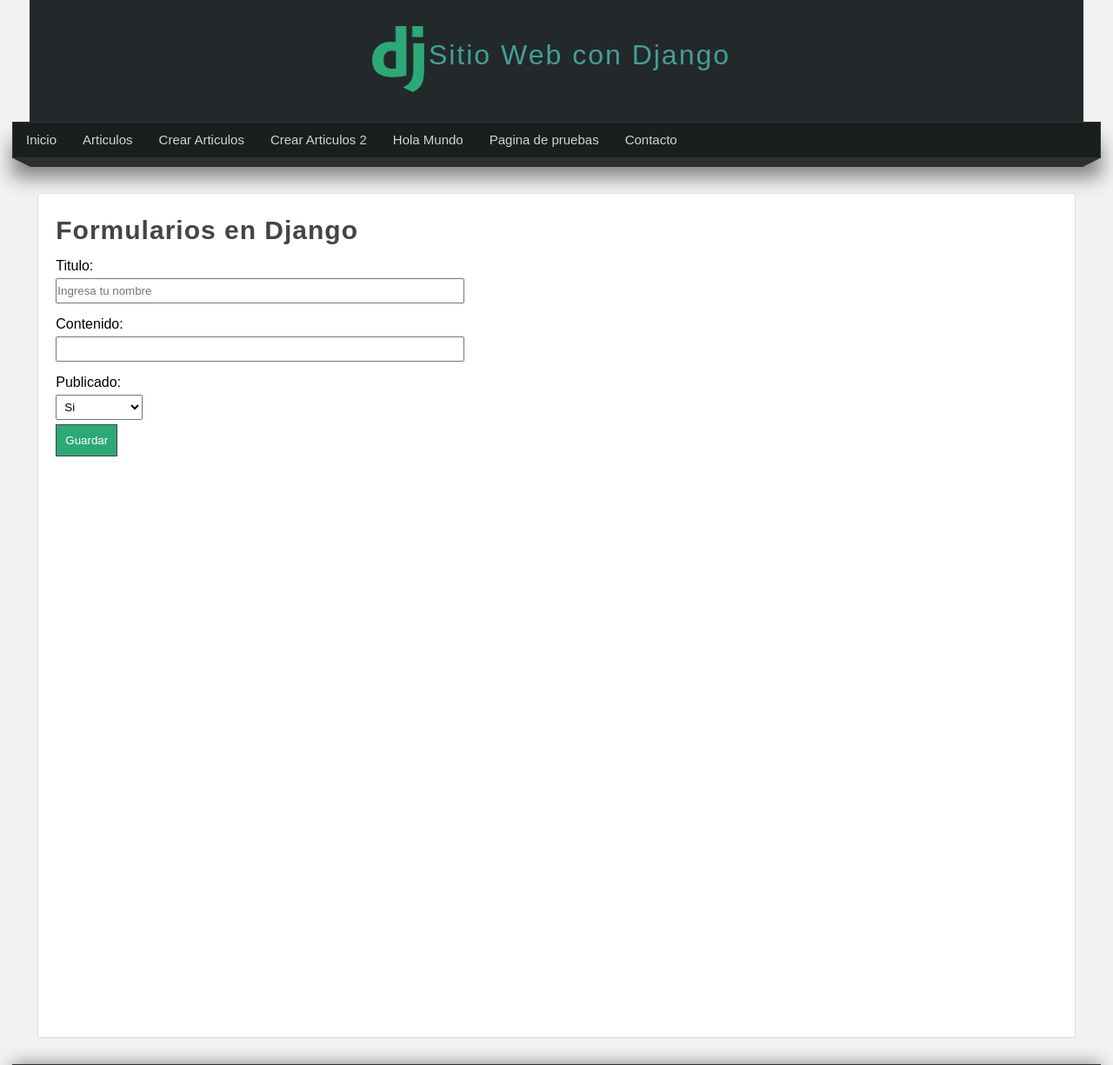
After one commit to juanbeltran2/Django, a Django app: page /create_article/ in a window 1280 px wide. The commit adds this page. Shown: the top 1225 px of the page at 87% size. Run offline with Django 4.2, Linux system fonts and the light colour scheme.

Commit message:
Inicia modulo de formularios

```diff
--- a/aprendiendoDjango/aprendiendoDjango/urls.py
+++ b/aprendiendoDjango/aprendiendoDjango/urls.py
@@ -35,4 +35,7 @@ urlpatterns = [
     path('editar-articulo/<int:id>', views.editar_articulo, name="editar_articulo"),
     path('articulos/', views.consultar_articulos, name="articulos"),
     path('borrar-articulo/<int:id>', views.borrar_articulo, name="borrar"),
+    path('save_article/', views.save_article, name="save"),
+    path('create_article/', views.create_article, name="create"),
+    path('create_full_article/', views.create_full_article, name="create_full"),
 ]
--- a/aprendiendoDjango/miapp/static/css/styles.css
+++ b/aprendiendoDjango/miapp/static/css/styles.css
@@ -127,6 +127,49 @@ nav ul li a:hover{
     border-radius: 2px;
     margin: 0 auto;
 }
+
+.box form{
+    width:40%;
+}
+
+.box form input,
+.box form label{
+    display: block;
+    padding: 5px;
+    padding-left: 0px;
+}
+
+.box form input[type="text"],
+.box form textarea,
+.box form select[type="text"]{
+    width: 100%;
+    margin-bottom: 10px;
+}
+
+.box form select{
+    width: 100px;
+    padding: 5px;
+
+}
+
+.box form input[type="submit"],
+.box form input[type="button"],
+.box form button{
+    padding: 10px;
+    margin-top:5px;
+    background: #2ba977;
+    border: 1px solid #444;
+    color: white;
+    transition: 300ms all;
+}
+
+.box form input[type="submit"]:hover,
+.box form input[type="button"]:hover,
+.box form button:hover{
+    cursor: pointer;
+    background: #1f7e58;
+}
+
 .tittle{
     color: #444;
     letter-spacing: 1px;
--- /dev/null
+++ b/aprendiendoDjango/miapp/templates/create_article.html
@@ -0,0 +1,32 @@
+<!-- Heredo o extiendo el layout (pagina principal) -->
+{% extends 'layout.html' %}
+
+{% block title %} Formularios en Django {% endblock %}
+
+{% block content %}
+
+    <h1 class="tittle" >Formularios en Django</h1>
+
+    <form action="{% url 'save' %}" method="POST">
+
+        <!-- Se requiere esta linea cuando se va a enviar informacion por el metodo POST -->
+        {% csrf_token %}
+
+        <label for="title"> Titulo: </label>
+        <input type="text" name="title" placeholder="Ingresa tu nombre" />
+
+        <label for="content"> Contenido: </label>
+        <input type="text" name="content"  />
+
+        <label for="public"> Publicado: </label>
+        <select name="public">
+            <option value="1">Si</option>
+            <option value="0">No</option>
+        </select>
+
+        <input type="submit" value="Guardar" />
+
+    </form>
+
+
+{% endblock %}
--- a/aprendiendoDjango/miapp/templates/layout.html
+++ b/aprendiendoDjango/miapp/templates/layout.html
@@ -37,6 +37,12 @@
                 <a href="{% url 'articulos' %}">Articulos</a>
             </li>
             <li>
+                <a href="{% url 'create' %}">Crear Articulos</a>
+            </li>
+            <li>
+                <a href="{% url 'create_full' %}">Crear Articulos 2</a>
+            </li>
+            <li>
                 <a href="{% url 'hola_mundo' %}">Hola Mundo</a>
             </li>
             <li>
--- a/aprendiendoDjango/miapp/views.py
+++ b/aprendiendoDjango/miapp/views.py
@@ -6,6 +6,9 @@ from miapp.models import *
 
 # Libreria para operador logico OR
 from django.db.models import Q
+
+# Se llaman los metodos de creacion de formularios que se crearon en el script de forms.py
+from miapp.forms import FormArticle
 
 # Creo una la funcion, la cual sera llamada desde E:\Cursos\Django\aprendiendoDjango\aprendiendoDjango\urls.py
 # Menu que se mostrara en todas las paginas
@@ -81,7 +84,7 @@ def consultar_articulo( request ):
 
     # Consultamos la BD para traer un solo articulo
     try:
-        articulo    =   article.objects.get(title="segundo", public= True  )
+        articulo    =   article.objects.get(title="Batman", public= True  )
         response    =   f"Articulo consultado: {articulo.title}"
     except:
         response    =   'Articulo no encontrado'
@@ -103,8 +106,8 @@ def editar_articulo( request, id ):
 def consultar_articulos( request ):
 
     # Consultamos la BD para traer un todos los articulos
-    # articulos   =   article.objects.all()
-    articulos   =   article.objects.order_by('id')
+    articulos   =   article.objects.all().order_by('-id')  # Ordernr de forma descendente
+    # articulos   =   article.objects.order_by('id')
 
     # Filtros
     # articulos   =   article.objects.filter(title__contains='Batman')
@@ -137,3 +140,81 @@ def borrar_articulo( request, id ):
     articulo.delete()
 
     return redirect('articulos')
+
+def save_article( request  ):
+
+    # Recibir y almaenar desde un formulario por metodo GET
+    if request.method == 'GET':
+
+        title   =   request.GET['title']
+        content =   request.GET['content']
+        public  =   request.GET['public']
+
+        articulo = article(
+            title   =   title,
+            content =   content,
+            public  =   public
+        )
+
+        # Almacenamos el registro
+        articulo.save()
+
+        return HttpResponse(f"Articulo {title} creado:")
+
+    # Recibir y almaenar desde un formulario por metodo POST
+    elif request.method == 'POST':
+
+        title   =   request.POST['title']
+        content =   request.POST['content']
+        public  =   request.POST['public']
+
+        articulo = article(
+            title   =   title,
+            content =   content,
+            public  =   public
+        )
+
+        # Almacenamos el registro
+        articulo.save()
+
+        return HttpResponse(f"Articulo {title} creado:")
+
+    else:
+        return HttpResponse("<h2>No se ha podido guardar el artículo</h2>")
+
+def create_article(request):
+
+    return render(request, 'create_article.html')
+
+def create_full_article( request ):
+
+    if request.method == 'POST':
+
+        formulario = FormArticle( request.POST)
+
+        if formulario.is_valid():
+            data_form  =    formulario.cleaned_data  # Se obtienen los datos limpos del formulario
+
+            title   =   data_form.get('title')
+            content =   data_form['content']
+            public  =   data_form['public']
+
+            articulo = article(
+                title   =   title,
+                content =   content,
+                public  =   public
+            )
+
+            # Almacenamos el registro
+            articulo.save()
+
+            # return HttpResponse(title + ' ' + content + ' ' + str(public) )
+            return redirect('articulos')
+    else:
+
+        # Funcion para crear los formularios que se encuentran en forms.py
+        formulario = FormArticle()
+
+    return render( request, 'create_full_article.html', {
+        'form':formulario
+    } )
```
Also changed, not shown: aprendiendoDjango/miapp/forms.py (added, +25 -0 lines), aprendiendoDjango/miapp/templates/create_full_article.html (added, +22 -0 lines), aprendiendoDjango/db.sqlite3.
